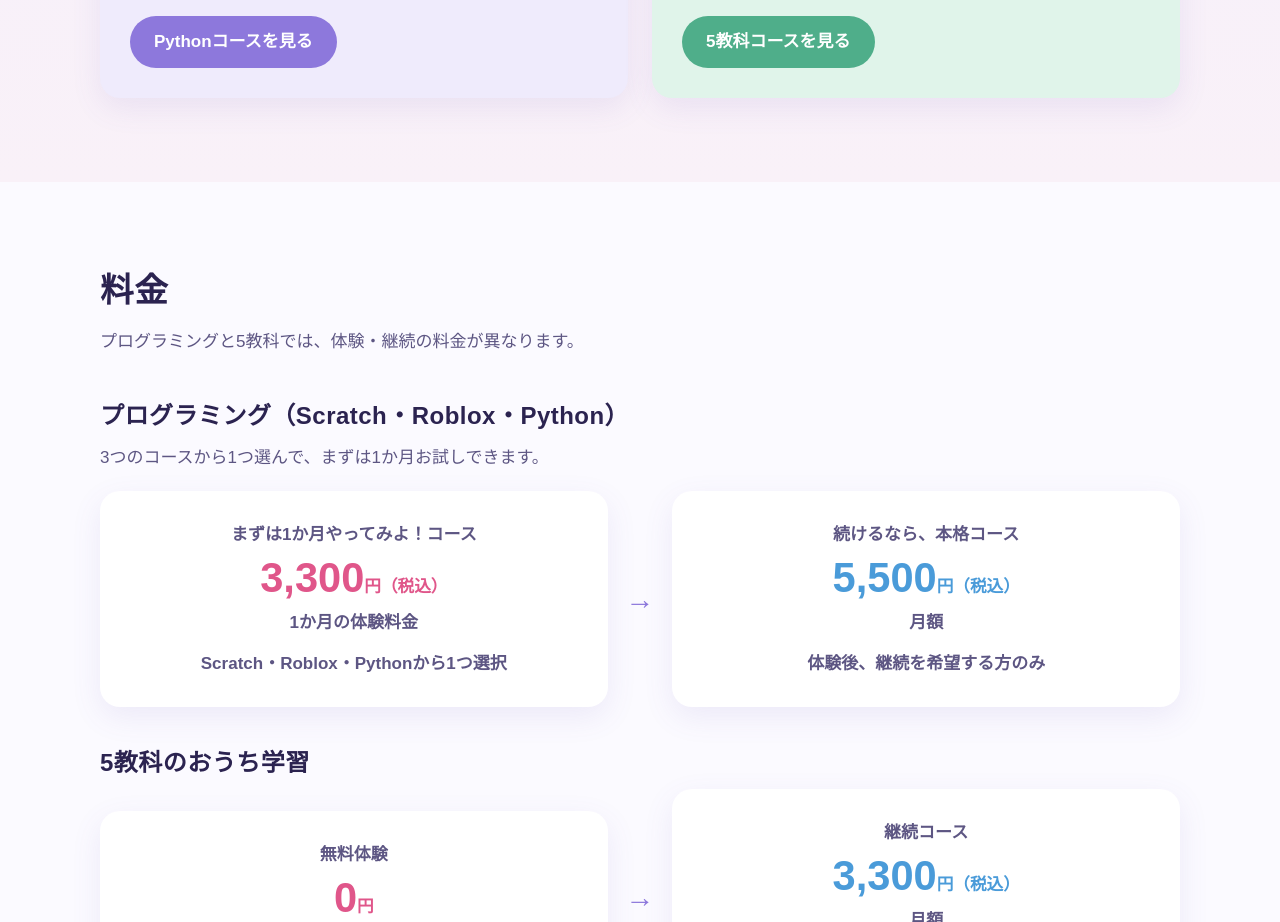
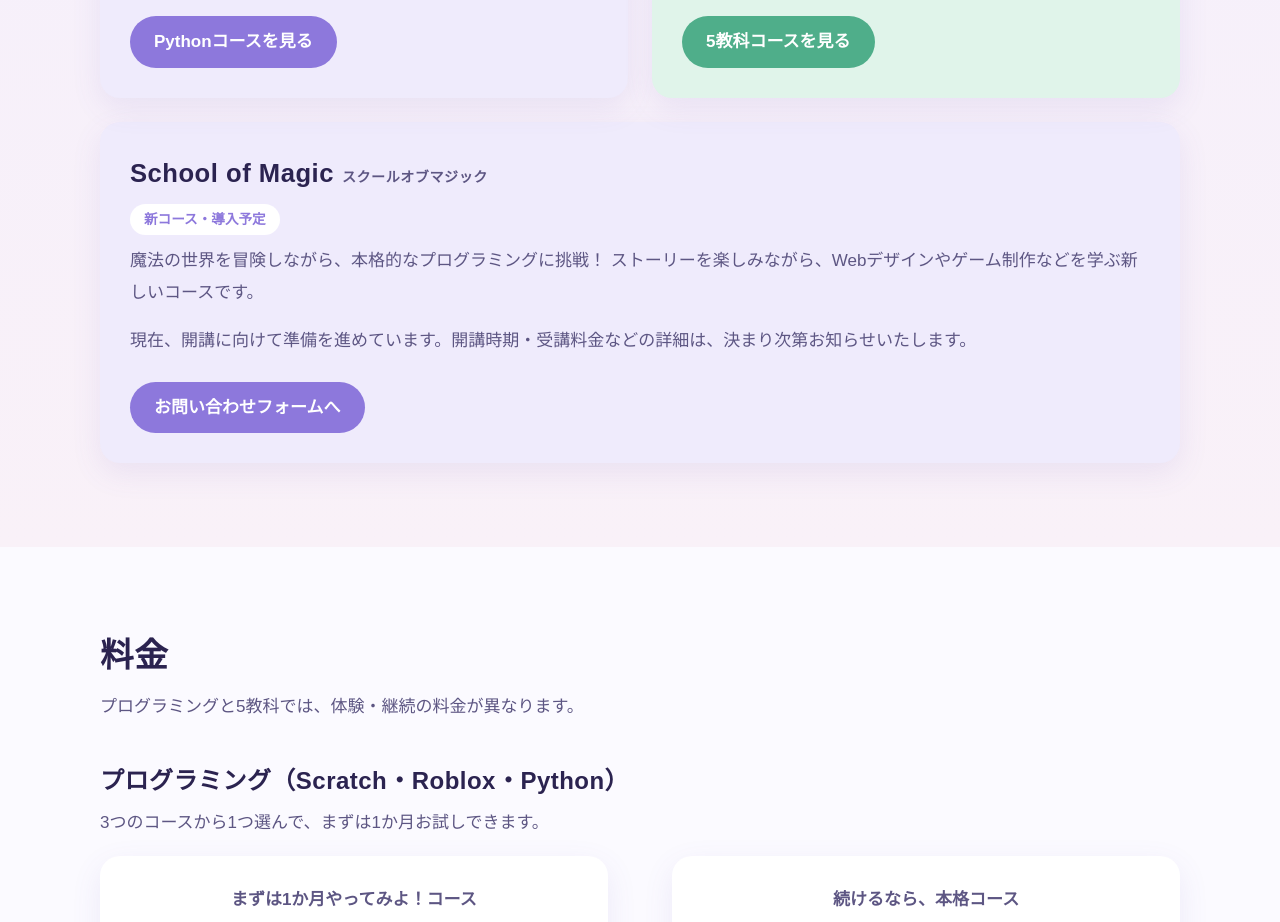
Before and after one commit to accio29113/accio.outi_gakusyu, a plain HTML site: page index.html in a window 1280 px wide. Shown: the part 2680-3602 px from the top of the page. Drawn offline with Linux system fonts and the light colour scheme; a web font is replaced by a local one.

Commit message:
Add files via upload

```diff
--- a/index.html
+++ b/index.html
@@ -116,6 +116,13 @@
         <a class="go" href="gokyoka.html">5教科コースを見る</a>
       </article>
     </div>
+    <article class="course-card c-python" style="margin-top:24px;">
+      <h3>School of Magic<small>スクールオブマジック</small></h3>
+      <span class="age">新コース・導入予定</span>
+      <p>魔法の世界を冒険しながら、本格的なプログラミングに挑戦！ ストーリーを楽しみながら、Webデザインやゲーム制作などを学ぶ新しいコースです。</p>
+      <p>現在、開講に向けて準備を進めています。開講時期・受講料金などの詳細は、決まり次第お知らせいたします。</p>
+      <a class="go" href="https://docs.google.com/forms/d/e/1FAIpQLSdkqtWFHNfhUqigOPQ6MAlRJA54YKW0S_pAwkJ52RMXYvyKtA/viewform" target="_blank" rel="noopener noreferrer">お問い合わせフォームへ</a>
+    </article>
   </div>
 </section>
 
```
